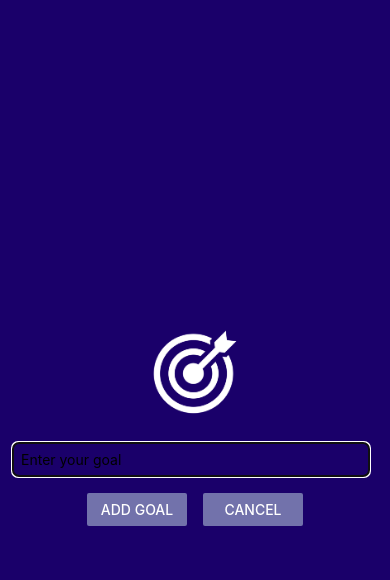
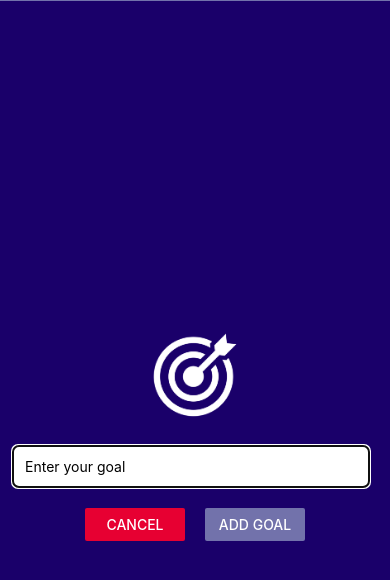
Before and after one commit to Dominika1708/react-native-goals, a React Native app: screen / in a window 390 px wide. Both pictures are taken after a click on the button "ADD NEW GOAL". Shown: the top 580 px of the page. Built offline with nearby package versions, Linux system fonts and the light colour scheme.

Commit message:
colors update

```diff
--- a/App.js
+++ b/App.js
@@ -13,7 +13,7 @@ export default function App() {
       ...currentList,
       { text: goalText, id: Math.random().toString() },
     ]);
-    setModalIsVisible(false)
+    setModalIsVisible(false);
   };
 
   const deleteGoalHandler = (id) => {
@@ -21,9 +21,18 @@ export default function App() {
   };
 
   return (
+    <>
       <View style={styles.container}>
-      <Button title="Add New Goal" color="#7272AB" onPress={() => setModalIsVisible(true)}/>
-      <GoalInput onAddGoal={addGoalHandler} visible={modalIsVisible} onCancel={() => setModalIsVisible(false)} />
+        <Button
+          title="Add New Goal"
+          color="#7272AB"
+          onPress={() => setModalIsVisible(true)}
+        />
+        <GoalInput
+          onAddGoal={addGoalHandler}
+          visible={modalIsVisible}
+          onCancel={() => setModalIsVisible(false)}
+        />
         <View style={styles.goalsBox}>
           <FlatList
             data={goalsList}
@@ -44,6 +53,8 @@ export default function App() {
         </View>
         <StatusBar style="auto" />
       </View>
+      <StatusBar style="light" />
+    </>
   );
 }
 
--- a/app.json
+++ b/app.json
@@ -5,6 +5,7 @@
     "version": "1.0.0",
     "orientation": "portrait",
     "icon": "./assets/icon.png",
+    "backgroundColor":"#1A006A",
     "userInterfaceStyle": "light",
     "splash": {
       "image": "./assets/splash.png",
--- a/components/GoalInput.js
+++ b/components/GoalInput.js
@@ -35,10 +35,10 @@ export const GoalInput = ({ onAddGoal, onCancel, visible }) => {
         />
         <View style={styles.buttonBox}>
           <View style={styles.button}>
-            <Button title="Add Goal" onPress={addGoalHandler} color="#7272AB" />
+            <Button title="Cancel" onPress={onCancel} color="#E70032" />
           </View>
           <View style={styles.button}>
-            <Button title="Cancel" onPress={onCancel} color="#7272AB" />
+            <Button title="Add Goal" onPress={addGoalHandler} color="#7272AB" />
           </View>
         </View>
       </View>
@@ -53,22 +53,25 @@ const styles = StyleSheet.create({
     alignItems: "center",
     padding: 16,
     backgroundColor: "#1A006A",
+    borderTopWidth: 1,
+    borderColor: "#7272AB",
   },
   input: {
     borderWidth: 1,
     borderColor: "#fff",
+    backgroundColor: "#fff",
     borderRadius: 6,
     width: "100%",
     marginRight: 8,
-    padding: 8,
+    padding: 12,
   },
   buttonBox: {
     flexDirection: "row",
-    padding: 16,
+    paddingTop: 20,
   },
   button: {
     width: 100,
-    marginHorizontal: 8,
+    marginHorizontal: 10,
   },
   image: {
     width: 100,
--- a/components/GoalItem.js
+++ b/components/GoalItem.js
@@ -18,7 +18,7 @@ const styles = StyleSheet.create({
   goalItem: {
     margin: 8,
     borderRadius: 6,
-    backgroundColor: "#5E0F9A",
+    backgroundColor: "#432EA0",
   },
   pressedItem: {
     opacity: 0.5,
--- a/package.json
+++ b/package.json
@@ -12,7 +12,7 @@
     "expo": "^48.0.15",
     "expo-status-bar": "~1.4.4",
     "react": "18.2.0",
-    "react-native": "0.71.7"
+    "react-native": "0.71.8"
   },
   "devDependencies": {
     "@babel/core": "^7.20.0"
```
Also changed, not shown: 1 other file (tests, documents, lock files or other folders). Lines whose indentation alone changed are shown as unchanged.
